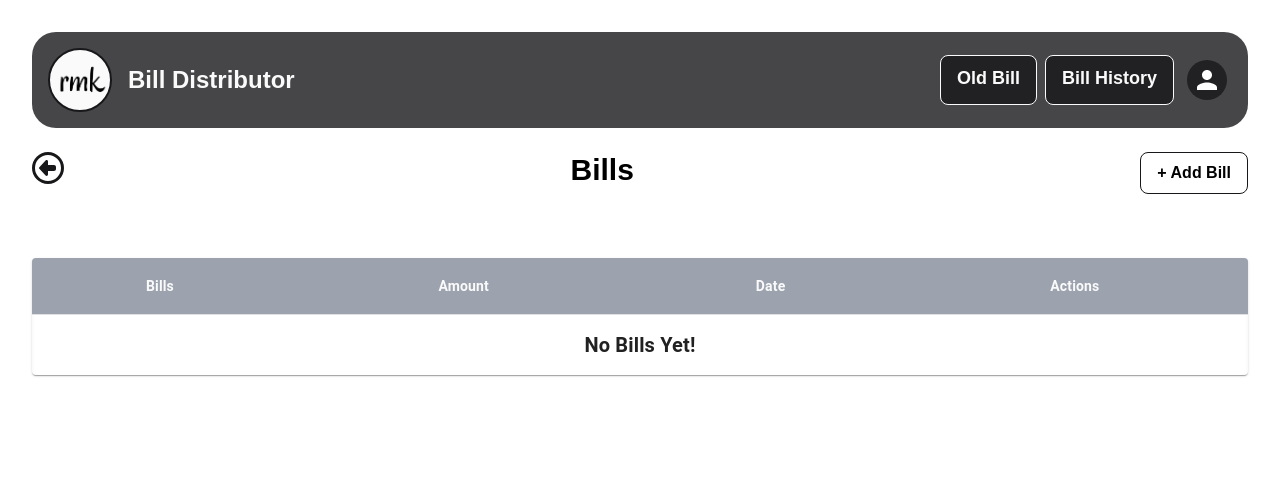
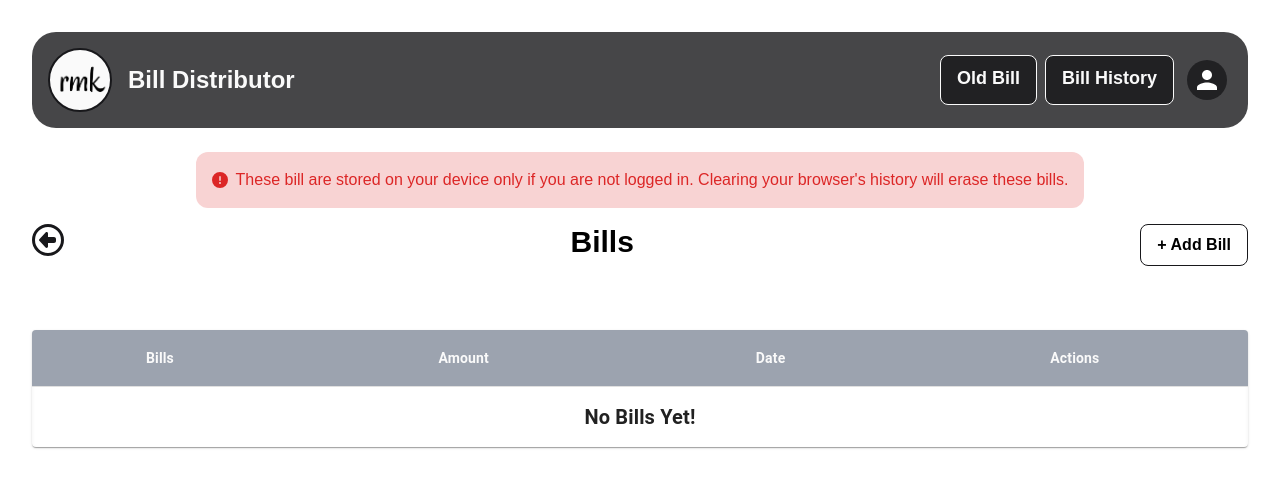
Before and after one commit to ranemihirk/bill-distributor, a Next.js app: page /bills in a window 1280 px wide. Shown: the top 488 px of the page. Built offline with nearby package versions, Linux system fonts and the light colour scheme.

Commit message:
Added a note for users who are not logged in

```diff
--- a/app/components/Bills/BillsListComponent.tsx
+++ b/app/components/Bills/BillsListComponent.tsx
@@ -1,7 +1,7 @@
 "use client";
 import React, { lazy, useRef, useEffect, useState } from "react";
 import { useBillContext } from "@/contexts/BillContext";
-
+import { useAuthContext } from "@/contexts/AuthContext";
 import Table from "@mui/material/Table";
 import TableBody from "@mui/material/TableBody";
 import TableCell from "@mui/material/TableCell";
@@ -16,7 +16,7 @@ import { FontAwesomeIcon } from "@fortawesome/react-fontawesome";
 import { faEye } from "@fortawesome/free-regular-svg-icons/faEye";
 import { faTrashCan } from "@fortawesome/free-regular-svg-icons/faTrashCan";
 import { faArrowAltCircleLeft } from "@fortawesome/free-regular-svg-icons/faArrowAltCircleLeft";
-import { dividerClasses } from "@mui/material";
+import { faCircleExclamation } from "@fortawesome/free-solid-svg-icons/faCircleExclamation";
 import { MainBillProps } from "@/lib/types";
 
 // function createData(id: number, name: string, amount: number, dated: Date) {
@@ -34,24 +34,10 @@ export default function BillsListPage({
 }: {
   data: MainBillProps[] | null;
 }) {
-  const {
-    isLargeScreen,
-    bills,
-    billTitle,
-    billAmountPaid,
-    users,
-    items,
-    taxes,
-    saveBillData,
-    setBillTitle,
-    setBillAmountPaid,
-    setBills,
-  } = useBillContext();
-
-  // console.log("bills: ", bills);
+  const { user } = useAuthContext();
+  const { isLargeScreen, bills, setBills } = useBillContext();
 
   const getDate = (currentDate: Date) => {
-    // console.log("currentDate: ", currentDate, typeof currentDate);
     let date;
     if (currentDate) {
       date = new Date(currentDate);
@@ -78,6 +64,15 @@ export default function BillsListPage({
 
   return (
     <>
+      <div className={`${user && 'hidden'}`}>
+        <div className="flex items-center w-fit p-4 m-auto mb-4 rounded-xl bg-red/20 text-red">
+          <FontAwesomeIcon className="mr-2" icon={faCircleExclamation} />
+          <h3>
+            These bill are stored on your device only if you are not logged in.
+            Clearing your browser's history will erase these bills.
+          </h3>
+        </div>
+      </div>
       <div className="flex justify-between mb-16">
         <Link href="/">
           <FontAwesomeIcon
```
